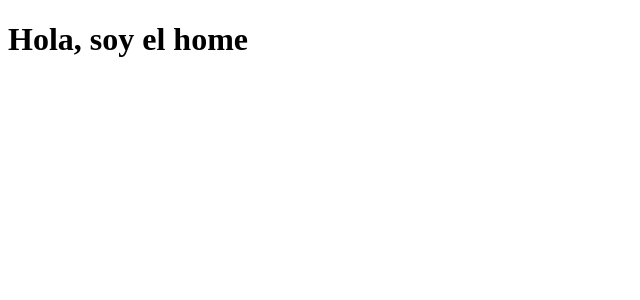
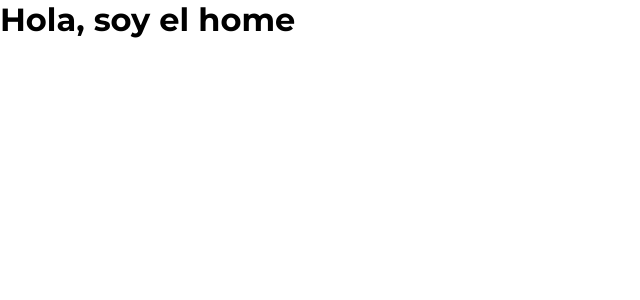
Before and after one commit to xErikPsx/balto-front, a React (Create React App) app: page / in a window 1280 px wide. Shown: the top 300 px of the page, without its empty margins (0-640 px from the left). Built offline with nearby package versions, Linux system fonts and the light colour scheme.

Commit message:
[Fix] scss styles import

```diff
--- a/src/App.js
+++ b/src/App.js
@@ -1,5 +1,6 @@
 import React from 'react';
 import AppRoutes from './routes';
+import "./styles/main.scss";
 
 function App() {
   return (
--- a/src/styles/main.scss
+++ b/src/styles/main.scss
@@ -5,7 +5,7 @@
 @import './Base/variables.scss';
 
 // * Import utilities
-@import './base/utilities.scss';
+@import './Utilities/utilities.scss';
 
 // * Import atoms
 
@@ -16,4 +16,4 @@
 // * Import templates
 
 // * Import pages
-@import './pages/home.css';
+@import './pages/home.scss';
```
